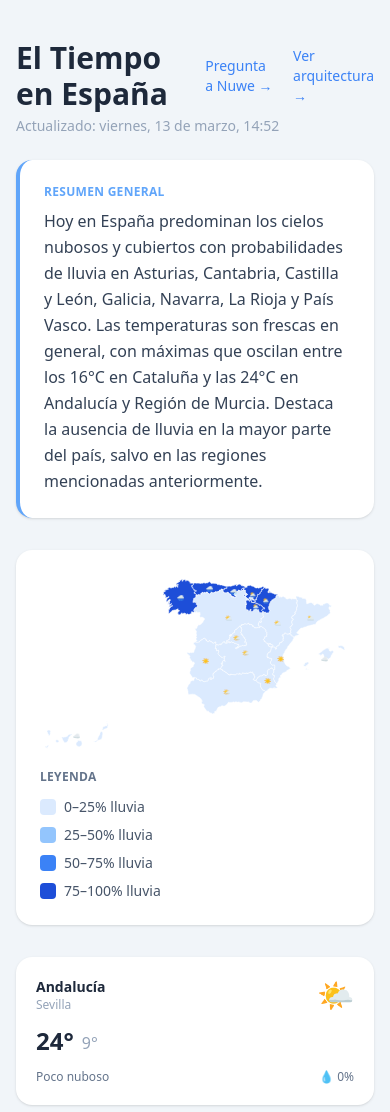
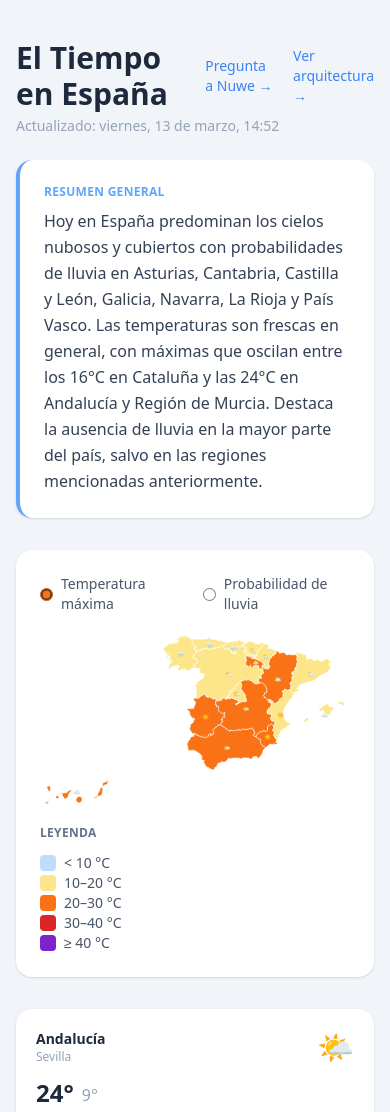
Before and after one commit to Aundefined/meteo-blog, a plain HTML site: page frontend/index.html in a window 390 px wide. Shown: the top 1112 px of the page. Drawn offline with nearby package versions, Linux system fonts and the light colour scheme.

Commit message:
Add temperature layer

```diff
--- a/frontend/app.js
+++ b/frontend/app.js
@@ -105,6 +105,32 @@ function getRainFill(prob) {
   return '#dbeafe';
 }
 
+function getTempFill(temp) {
+  if (temp === null || temp === undefined) return '#e2e8f0';
+  if (temp >= 40) return '#7e22ce';
+  if (temp >= 30) return '#dc2626';
+  if (temp >= 20) return '#f97316';
+  if (temp >= 10) return '#fde68a';
+  return '#bfdbfe';
+}
+
+let mapComunidades = null;
+
+function updateMapColors(mode) {
+  if (!mapComunidades) return;
+  const svg = document.querySelector('#spain-map svg');
+  if (!svg) return;
+  mapComunidades.forEach(c => {
+    const svgId = SVG_ID_MAP[c.nombre];
+    if (!svgId) return;
+    const path = svg.getElementById(svgId);
+    if (!path) return;
+    path.style.fill = mode === 'temp' ? getTempFill(c.temp_max) : getRainFill(c.prob_lluvia);
+  });
+  document.getElementById('legend-rain').classList.toggle('hidden', mode !== 'rain');
+  document.getElementById('legend-temp').classList.toggle('hidden', mode !== 'temp');
+}
+
 async function loadMap(comunidades) {
   const res = await fetch(MAP_URL);
   const svgText = await res.text();
@@ -140,7 +166,7 @@ async function loadMap(comunidades) {
     const path = svg.getElementById(svgId);
     if (!path) return;
 
-    path.style.fill = getRainFill(c.prob_lluvia);
+    path.style.fill = getTempFill(c.temp_max);
     path.style.stroke = '#fff';
     path.style.strokeWidth = '1';
     path.style.cursor = 'pointer';
@@ -199,7 +225,12 @@ async function load() {
 
     document.getElementById('summary-text').textContent = data.summary;
 
+    mapComunidades = data.comunidades;
     await loadMap(data.comunidades);
+
+    document.querySelectorAll('input[name="map-mode"]').forEach(radio => {
+      radio.addEventListener('change', e => updateMapColors(e.target.value));
+    });
 
     document.getElementById('cards-grid').innerHTML =
       data.comunidades.map(createCard).join('');
--- a/frontend/index.html
+++ b/frontend/index.html
@@ -38,14 +38,34 @@
 
     <!-- Mapa de España -->
     <div class="bg-white rounded-2xl shadow p-6 mb-8">
+      <!-- Selector de capa -->
+      <div class="flex gap-4 mb-4">
+        <label class="flex items-center gap-2 text-sm text-slate-600 cursor-pointer">
+          <input type="radio" name="map-mode" value="temp" checked class="accent-orange-500" />
+          Temperatura máxima
+        </label>
+        <label class="flex items-center gap-2 text-sm text-slate-600 cursor-pointer">
+          <input type="radio" name="map-mode" value="rain" class="accent-blue-500" />
+          Probabilidad de lluvia
+        </label>
+      </div>
       <div class="flex gap-4 items-start flex-wrap lg:flex-nowrap">
         <div id="spain-map" class="w-full lg:w-2/3"></div>
         <div class="w-full lg:w-1/3 flex flex-col justify-center gap-2">
           <p class="text-xs text-slate-500 font-semibold uppercase tracking-wide mb-1">Leyenda</p>
-          <div class="flex items-center gap-2 text-sm text-slate-600"><span class="w-4 h-4 rounded inline-block" style="background:#dbeafe"></span> 0–25% lluvia</div>
-          <div class="flex items-center gap-2 text-sm text-slate-600"><span class="w-4 h-4 rounded inline-block" style="background:#93c5fd"></span> 25–50% lluvia</div>
-          <div class="flex items-center gap-2 text-sm text-slate-600"><span class="w-4 h-4 rounded inline-block" style="background:#3b82f6"></span> 50–75% lluvia</div>
-          <div class="flex items-center gap-2 text-sm text-slate-600"><span class="w-4 h-4 rounded inline-block" style="background:#1d4ed8"></span> 75–100% lluvia</div>
+          <div id="legend-rain" class="hidden">
+            <div class="flex items-center gap-2 text-sm text-slate-600"><span class="w-4 h-4 rounded inline-block" style="background:#dbeafe"></span> 0–25% lluvia</div>
+            <div class="flex items-center gap-2 text-sm text-slate-600"><span class="w-4 h-4 rounded inline-block" style="background:#93c5fd"></span> 25–50% lluvia</div>
+            <div class="flex items-center gap-2 text-sm text-slate-600"><span class="w-4 h-4 rounded inline-block" style="background:#3b82f6"></span> 50–75% lluvia</div>
+            <div class="flex items-center gap-2 text-sm text-slate-600"><span class="w-4 h-4 rounded inline-block" style="background:#1d4ed8"></span> 75–100% lluvia</div>
+          </div>
+          <div id="legend-temp">
+            <div class="flex items-center gap-2 text-sm text-slate-600"><span class="w-4 h-4 rounded inline-block" style="background:#bfdbfe"></span> &lt; 10 °C</div>
+            <div class="flex items-center gap-2 text-sm text-slate-600"><span class="w-4 h-4 rounded inline-block" style="background:#fde68a"></span> 10–20 °C</div>
+            <div class="flex items-center gap-2 text-sm text-slate-600"><span class="w-4 h-4 rounded inline-block" style="background:#f97316"></span> 20–30 °C</div>
+            <div class="flex items-center gap-2 text-sm text-slate-600"><span class="w-4 h-4 rounded inline-block" style="background:#dc2626"></span> 30–40 °C</div>
+            <div class="flex items-center gap-2 text-sm text-slate-600"><span class="w-4 h-4 rounded inline-block" style="background:#7e22ce"></span> ≥ 40 °C</div>
+          </div>
         </div>
       </div>
       <div id="map-tooltip" class="hidden mt-3 text-sm text-slate-600 bg-slate-50 rounded-xl px-4 py-2"></div>
```
